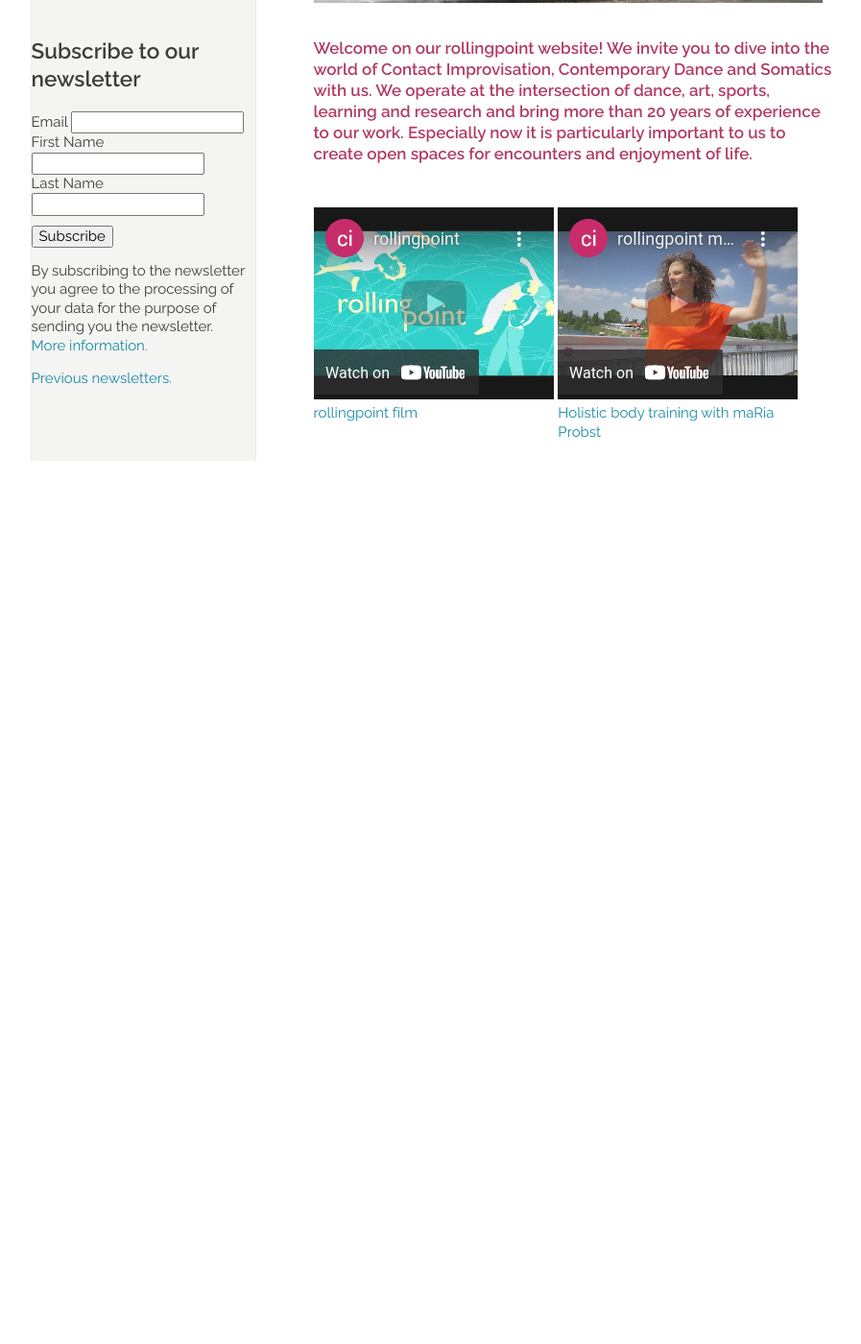
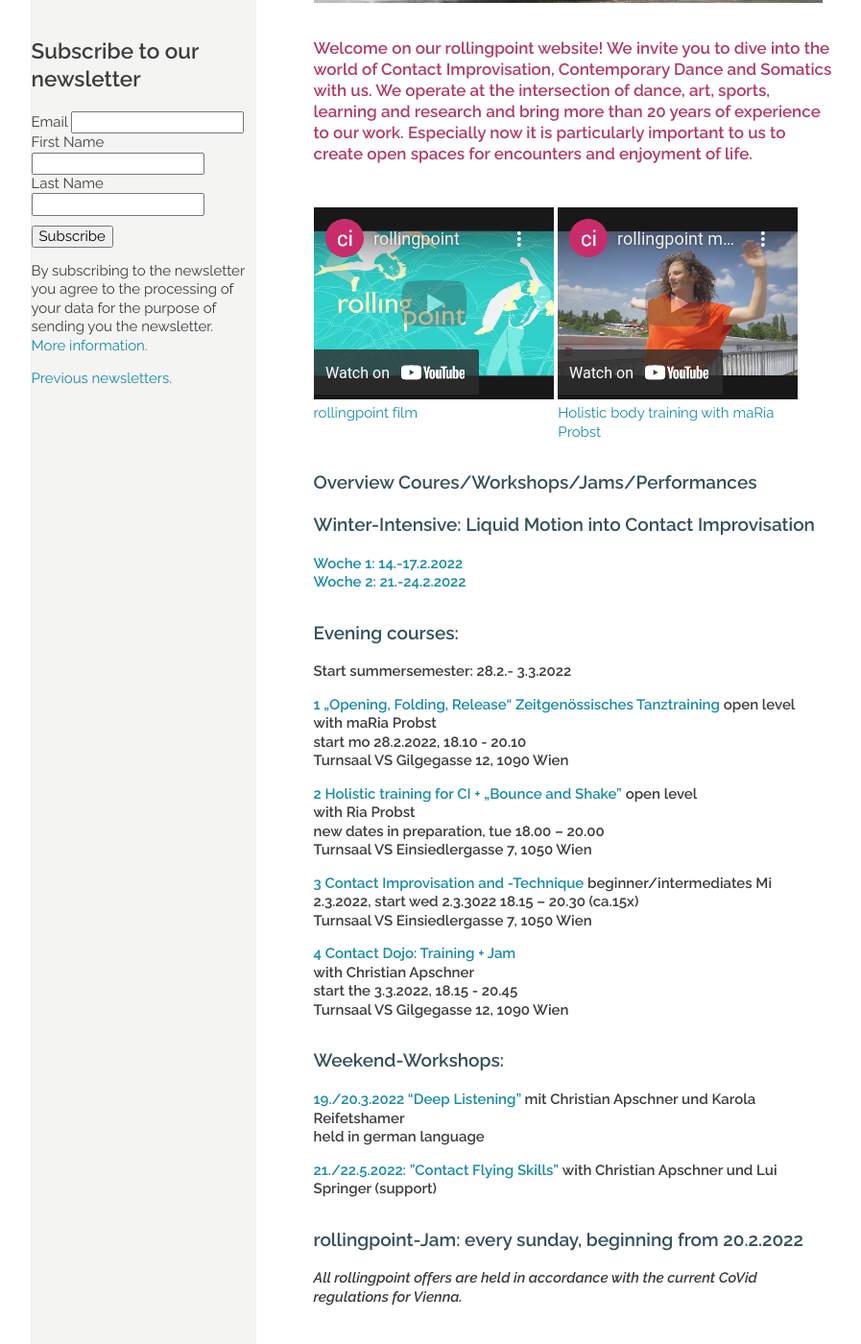
Before and after one commit to manulari/rollingpointat, a Jekyll site: the page built from _pages_en/en.md, in a window 1280 px wide and 1400 px high, scrolled down 596 px. Shown: the whole window at 96% size, without its empty margins (152-1049 px from the left). Built offline with Jekyll 4.4.1, drawn with Linux system fonts in a browser that asks for light colours; comment, search, counter and statistics services are not loaded; before the commit the page ends 1076 px from its top, so only the background shows below that.

Commit message:
Update page (en) “en”

```diff
--- a/_pages_en/en.md
+++ b/_pages_en/en.md
@@ -17,3 +17,45 @@ other_lang: /
 <div class="imglink"><a target="_blank" href="https://www.youtube.com/embed/kp3DqzN1Ldo"><img src="/assets/uploads/video_vorschau_rollingpoint.png" alt="" /><div>rollingpoint film</div></a></div>
 
 <div class="imglink"><a target="_blank" href="https://www.youtube.com/embed/6A5otnVZAg4"><img src="/assets/uploads/video_vorschau_maria.png" alt="" /><div>Holistic body training with maRia Probst</div></a></div>
+
+### Overview Coures/Workshops/Jams/Performances
+
+### **Winter-Intensive: Liquid Motion into Contact Improvisation**
+
+[**Woche 1: 14.-17.2.2022**\
+**Woche 2: 21.-24.2.2022**](https://rollingpoint.at/winterintensive)
+
+### Evening courses:
+
+**Start summersemester: 28.2.- 3.3.2022**
+
+**[1 „Opening, Folding, Release“ Zeitgenössisches Tanztraining](/kurse#mo)** **open level**\
+**with maRia Probst**  \
+**start mo 28.2.2022, 18.10 - 20.10**\
+**Turnsaal VS Gilgegasse 12, 1090 Wien**
+
+**[2 Holistic training for CI + „Bounce and Shake"](/kurse#di)**  **open level**\
+**with Ria Probst**\
+**new dates in preparation, tue 18.00 – 20.00**\
+**Turnsaal VS Einsiedlergasse 7, 1050 Wien**
+
+**[3 Contact Improvisation and -Technique](/kurse#mi) beginner/intermediates Mi 2.3.2022, start wed 2.3.3022 18.15 – 20.30 (ca.15x)\
+Turnsaal VS Einsiedlergasse 7, 1050 Wien**
+
+**[4 Contact Dojo: Training + Jam](/dojo)**\
+**with Christian Apschner**\
+**start the 3.3.2022, 18.15 - 20.45**\
+**Turnsaal VS Gilgegasse 12, 1090 Wien**
+
+### Weekend-Workshops:
+
+**[19./20.3.2022 "Deep Listening"](/workshops#deeplistening) mit Christian Apschner und Karola Reifetshamer**\
+**held in german language**
+
+**[21./22.5.2022: "Contact Flying Skills"](/workshops#flying)** **with Christian Apschner und Lui Springer (support)**
+
+### **rollingpoint-Jam: every sunday, beginning from 20.2.2022**
+
+***All rollingpoint offers are held in accordance with the current CoVid regulations for Vienna.***
+
+&nbsp;
```
